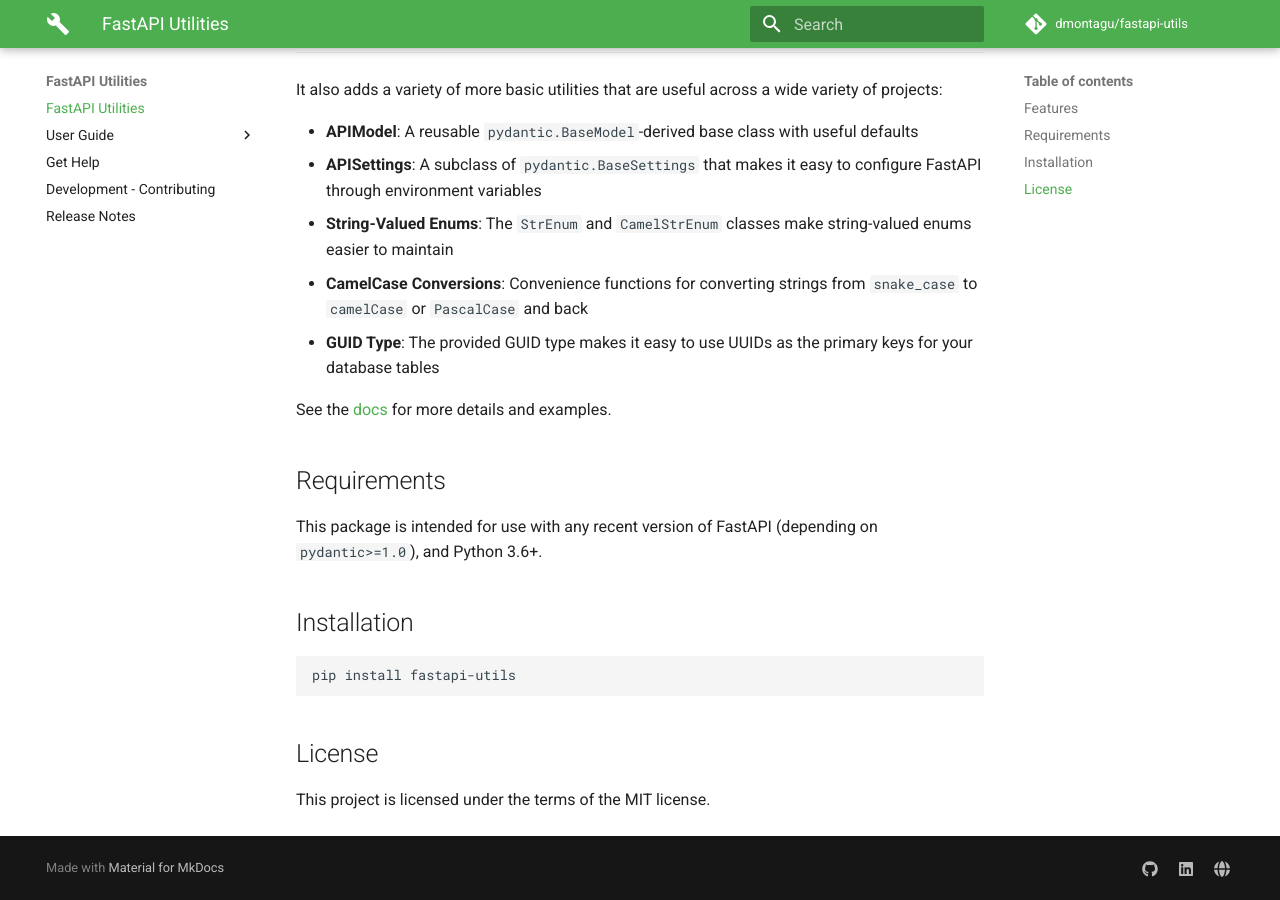
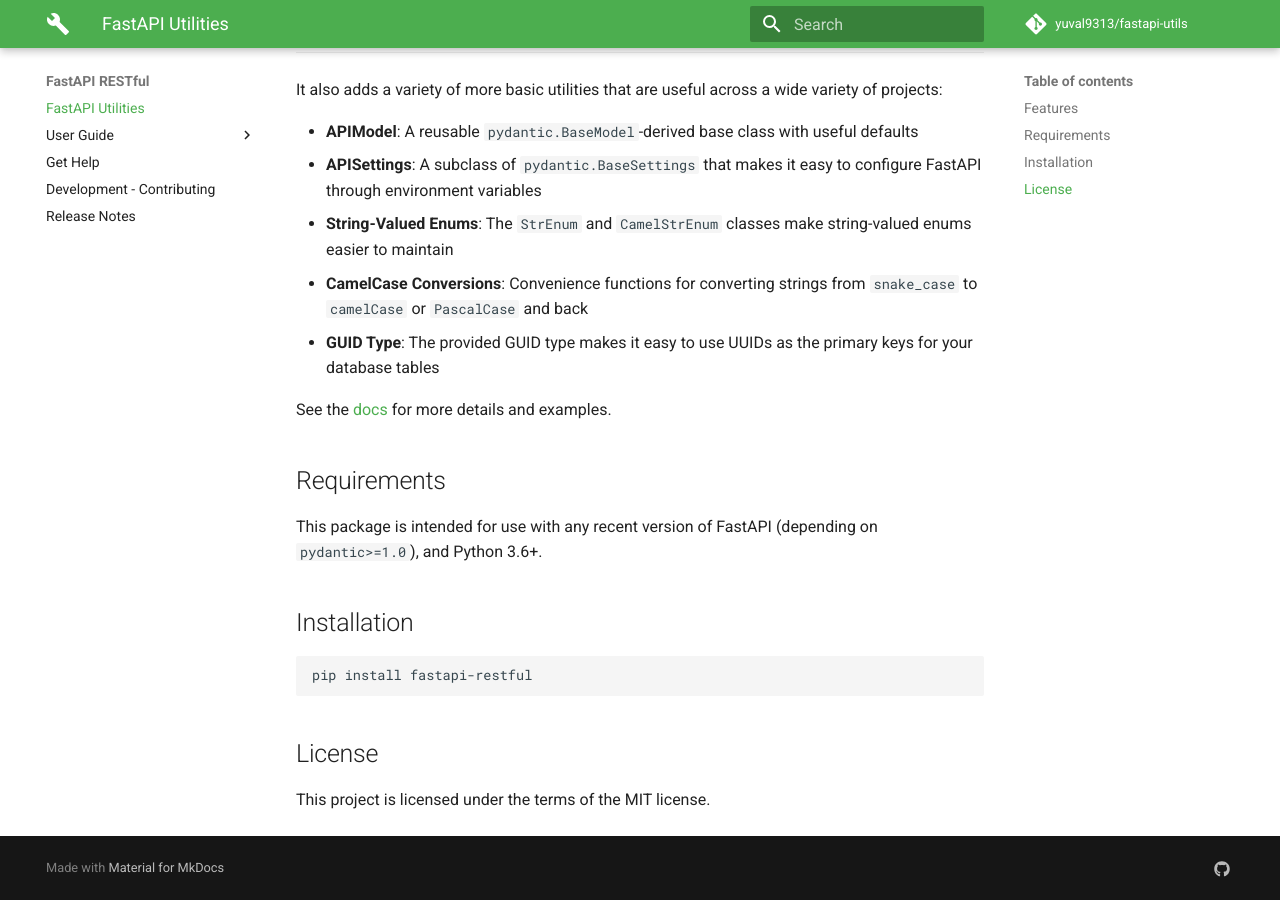
Before and after one commit to dmontagu/fastapi-utils, an MkDocs documentation site: the page built from docs/index.md, in a window 1280 px wide and 900 px high, scrolled down 1023 px. Built offline with MkDocs 1.6.1 and Material for MkDocs 9.7.7, drawn with Linux system fonts in a browser that asks for light colours; comment, search, counter and statistics services are not loaded.

Commit message:
Update docs again

````diff
--- a/docs/index.md
+++ b/docs/index.md
@@ -62,7 +62,7 @@ This package is intended for use with any recent version of FastAPI (depending o
 ## Installation
 
 ```bash
-pip install fastapi-utils
+pip install fastapi-restful
 ```
 
 ## License
--- a/mkdocs.yml
+++ b/mkdocs.yml
@@ -1,6 +1,6 @@
-site_name: FastAPI Utilities
-site_description: FastAPI utilities
-site_url: https://fastapi-utils.davidmontague.xyz/
+site_name: FastAPI RESTful
+site_description: FastAPI RESTful
+site_url: https://fastapi-restful.netlify.app/
 
 theme:
   name: 'material'
@@ -10,8 +10,8 @@ theme:
   logo: 'img/icon-white.svg'
   favicon: 'img/favicon.png'
 
-repo_name: dmontagu/fastapi-utils
-repo_url: https://github.com/dmontagu/fastapi-utils
+repo_name: yuval9313/fastapi-utils
+repo_url: https://github.com/yuval9313/fastapi-utils
 
 #google_analytics:
 #    - 'UA-133183413-1'
@@ -20,6 +20,7 @@ repo_url: https://github.com/dmontagu/fastapi-utils
 nav:
   - FastAPI Utilities: 'index.md'
   - User Guide:
+      - Class Resource: 'user-guide/class-resource.md'
       - Class Based Views: 'user-guide/class-based-views.md'
       - Inferring Router: 'user-guide/inferring-router.md'
       - Repeated Tasks: 'user-guide/repeated-tasks.md'
@@ -52,11 +53,7 @@ markdown_extensions:
 extra:
   social:
     - type: 'github'
-      link: 'https://github.com/dmontagu/fastapi-utils'
-    - type: 'linkedin'
-      link: 'https://www.linkedin.com/in/david-montague/'
-    - type: 'globe'
-      link: 'https://davidmontague.xyz'
+      link: 'https://github.com/yuval9313/fastapi-utils'
 
 extra_css:
   - 'css/custom.css'
````
